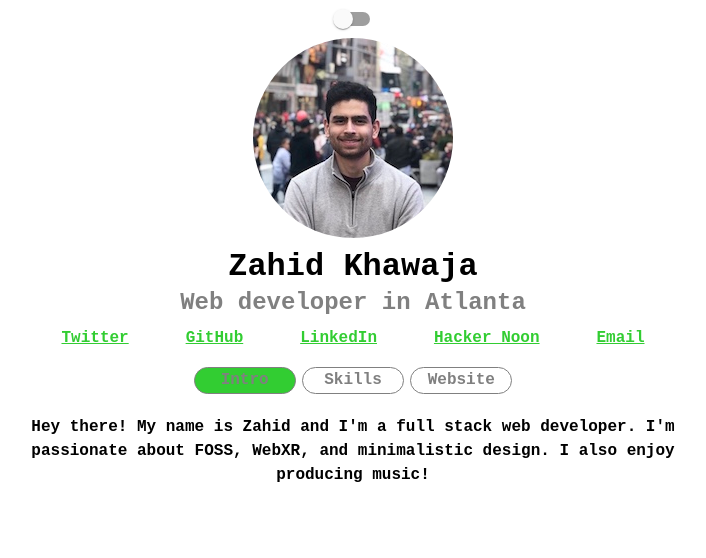
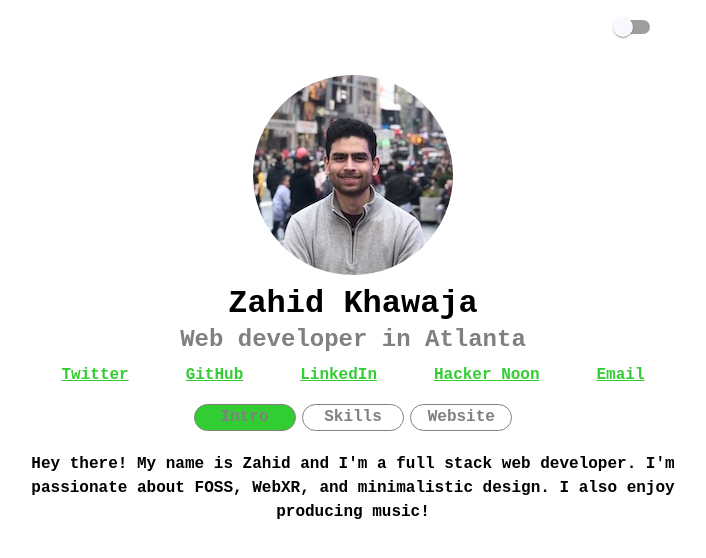
Before and after one commit to zahidkhawaja/zahidkhawaja, a React (Create React App) app: page / in a window 1280 px wide. Shown: the top 558 px of the page, without its empty margins (287-993 px from the left). Built offline with nearby package versions, Linux system fonts and the light colour scheme; a web font is replaced by a local one.

Commit message:
Fix dark mode switch styling

```diff
--- a/src/App.css
+++ b/src/App.css
@@ -14,6 +14,17 @@
 
 .titles h2 {
   color: gray;
+}
+
+.nav {
+  position: relative;
+  margin-bottom: 75px;
+}
+
+.switch {
+  position: absolute;
+  top: 8px;
+  right: 16px;
 }
 
 .primary {
--- a/src/components/Nav.js
+++ b/src/components/Nav.js
@@ -1,6 +1,7 @@
 import React, { useState } from "react";
 import { useDarkMode } from "../hooks/useDarkMode";
 import Switch from '@material-ui/core/Switch';
+import { withStyles } from '@material-ui/core/styles';
 
 const Nav = () => {
     const [darkMode, setDarkMode] = useDarkMode();
@@ -10,9 +11,25 @@ const Nav = () => {
         setDarkMode(!darkMode);
     };
 
+    const DarkSwitch = withStyles({
+        switchBase: {
+          color: "#f8f8ff",
+          '&$checked': {
+            color: "#32CD32",
+          },
+          '&$checked + $track': {
+            backgroundColor: "#32CD32",
+          },
+        },
+        checked: {},
+        track: {},
+      })(Switch);
+
     return (
         <div className = "nav">
-            <Switch checked = {darkMode} color = "secondary" onClick = {toggleDarkMode} ></Switch>
+            <div className = "switch">
+            <DarkSwitch checked = {darkMode} color = "secondary" onClick = {toggleDarkMode} ></DarkSwitch>
+            </div>
         </div>
     )
 }
```
